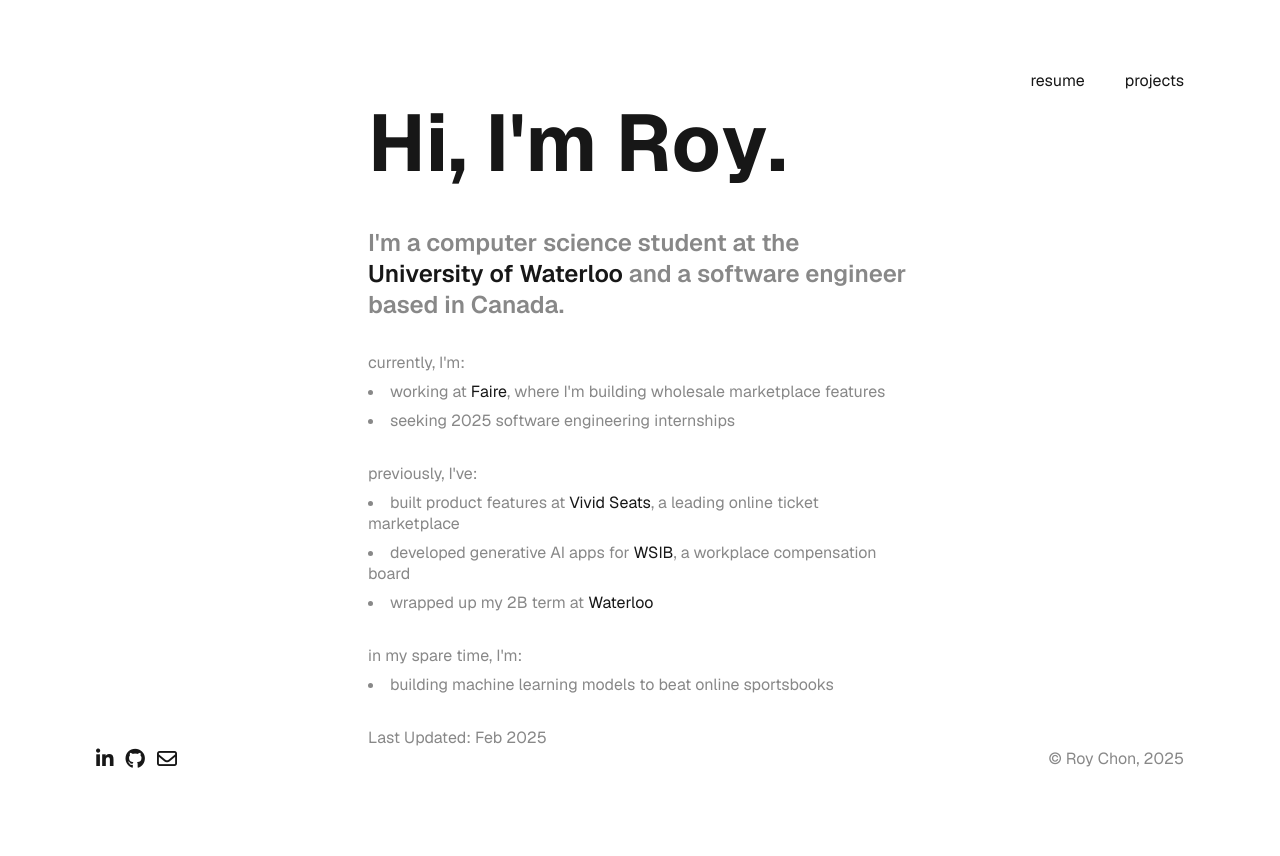
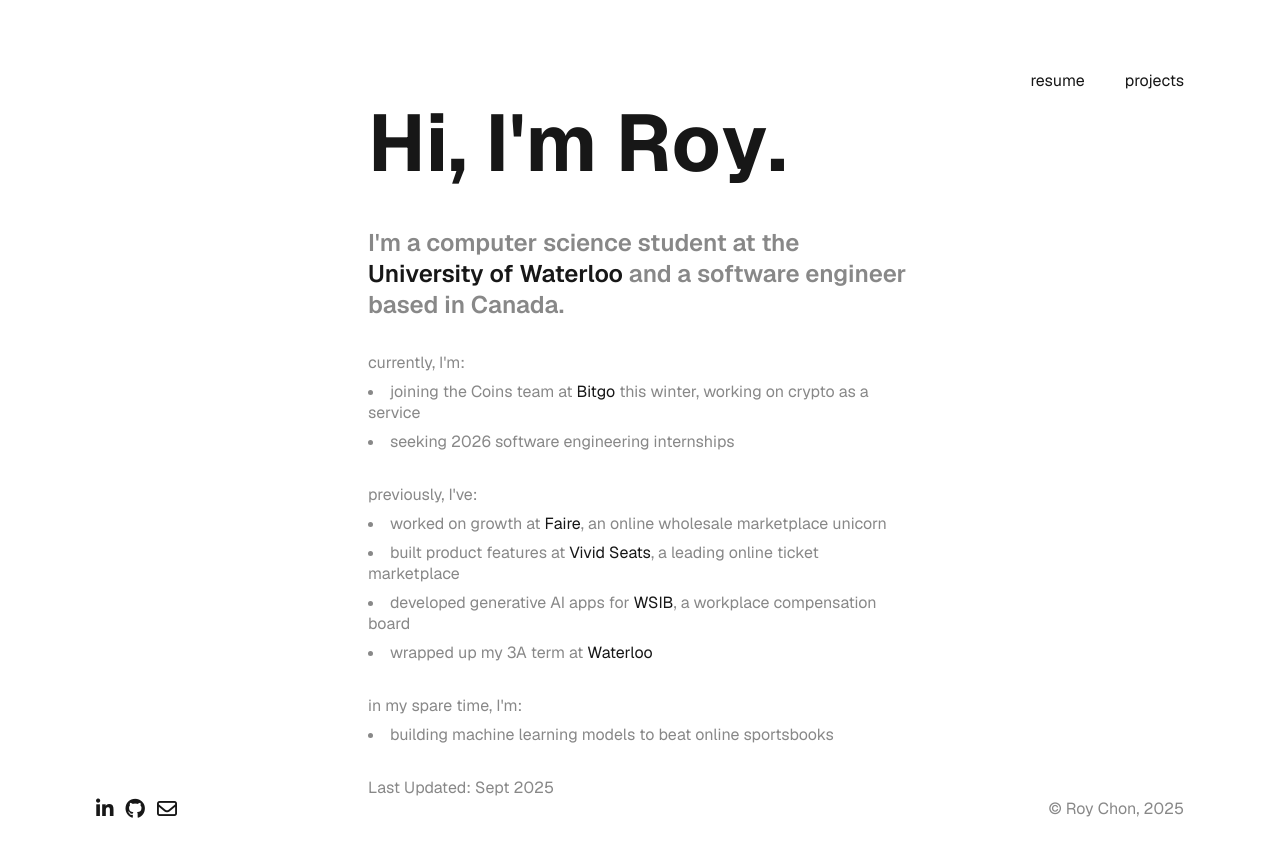
Before and after one commit to roychon/personal-website-v2, a Next.js app: page / in a window 1280 px wide. Shown: the top 856 px of the page. Built offline with nearby package versions, Linux system fonts and the light colour scheme.

Commit message:
09/2025 update

```diff
--- a/src/shared/components/experience-section/component.tsx
+++ b/src/shared/components/experience-section/component.tsx
@@ -7,14 +7,17 @@ export default function ExperienceSection() {
         <p>currently, I&apos;m:</p>
         <ul>
           <li>
-            working at <a href="https://www.faire.com/en-ca/">Faire</a>, where I&apos;m building wholesale marketplace features
+            joining the Coins team at <a href="https://www.bitgo.com/">Bitgo</a> this winter, working on crypto as a service
           </li>
-          <li>seeking 2025 software engineering internships</li>
+          <li>seeking 2026 software engineering internships</li>
         </ul>
       </div>
       <div className={styles.experience}>
         <p>previously, I&apos;ve:</p>
         <ul>
+          <li>
+            worked on growth at <a href="https://www.faire.com/">Faire</a>, an online wholesale marketplace unicorn
+          </li>
           <li>
             built product features at <a href="https://www.vividseats.com/">Vivid Seats</a>, a leading online ticket marketplace
           </li>
@@ -22,7 +25,7 @@ export default function ExperienceSection() {
             developed generative AI apps for <a href="https://www.wsib.ca/en">WSIB</a>, a workplace compensation board
           </li>
           <li>
-            wrapped up my 2B term at <a href="https://uwaterloo.ca/">Waterloo</a>
+            wrapped up my 3A term at <a href="https://uwaterloo.ca/">Waterloo</a>
           </li>
         </ul>
       </div>
@@ -33,7 +36,7 @@ export default function ExperienceSection() {
         </ul>
       </div>
       <div className={styles.experience}>
-        <p className={styles.smallFont}>Last Updated: Feb 2025</p>
+        <p className={styles.smallFont}>Last Updated: Sept 2025</p>
       </div>
     </>
   );
```
